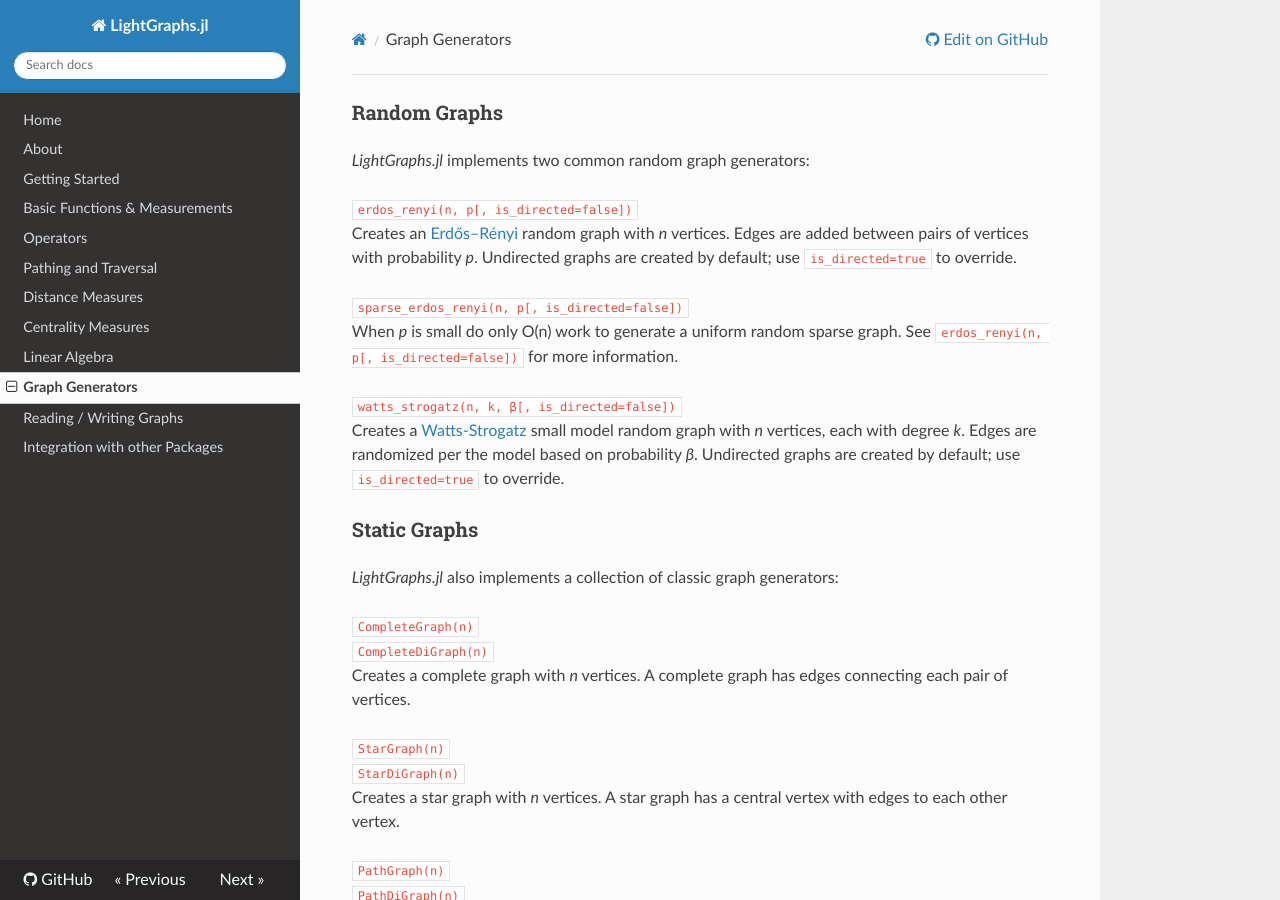
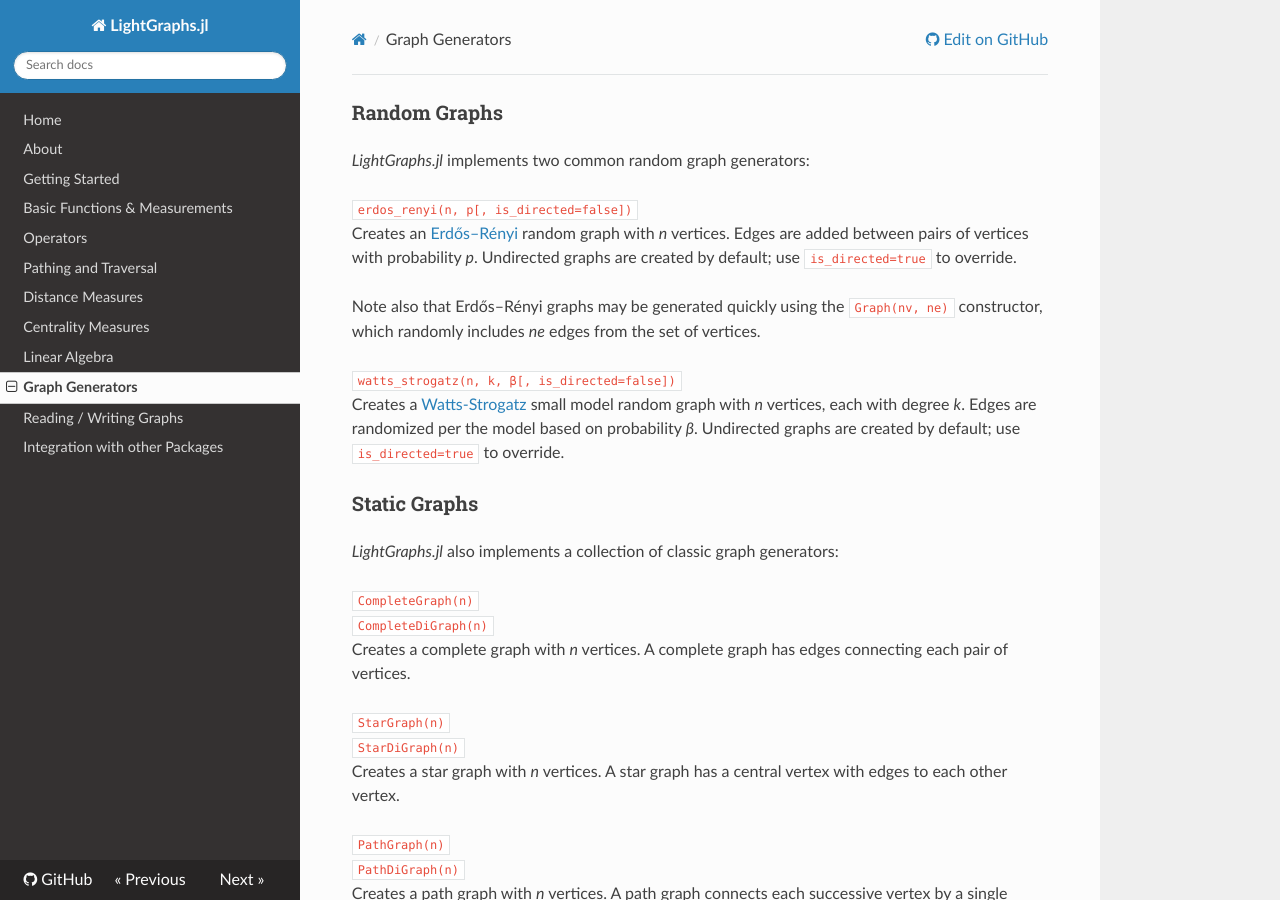
Before and after one commit to sbromberger/LightGraphs.jl, an MkDocs documentation site: the page built from doc/generators.md, in a window 1280 px wide and 900 px high. Built offline with MkDocs 1.6.1, drawn with Linux system fonts in a browser that asks for light colours; nearby versions of some CDN libraries; old or Windows-style settings are respelled for this version of MkDocs.

Commit message:
revert sparse_erdos_renyi

```diff
--- a/doc/generators.md
+++ b/doc/generators.md
@@ -6,14 +6,14 @@
 graph with *n* vertices. Edges are added between pairs of vertices with probability
 *p*. Undirected graphs are created by default; use `is_directed=true` to override.
 
-`sparse_erdos_renyi(n, p[, is_directed=false])`
-When *p* is small do only O(n) work to generate a uniform random sparse graph.
-See `erdos_renyi(n, p[, is_directed=false])` for more information.
+Note also that Erdős–Rényi graphs may be generated quickly using the `Graph(nv, ne)`
+constructor, which randomly includes *ne* edges from the set of vertices.
+
 
 `watts_strogatz(n, k, β[, is_directed=false])`
-Creates a [Watts-Strogatz](https://en.wikipedia.org/wiki/Watts_and_Strogatz_model) small
-model random graph with *n* vertices, each with degree *k*. Edges are randomized per
-the model based on probability *β*. Undirected graphs are created by default; use `is_directed=true` to override.
+Creates a [Watts-Strogatz](https://en.wikipedia.org/wiki/Watts_and_Strogatz_model)
+small model random graph with *n* vertices, each with degree *k*. Edges are randomized per the model based on probability *β*. Undirected graphs are created
+by default; use `is_directed=true` to override.
 
 ### Static Graphs
 *LightGraphs.jl* also implements a collection of classic graph generators:
```
Also changed, not shown: 2 other files.
